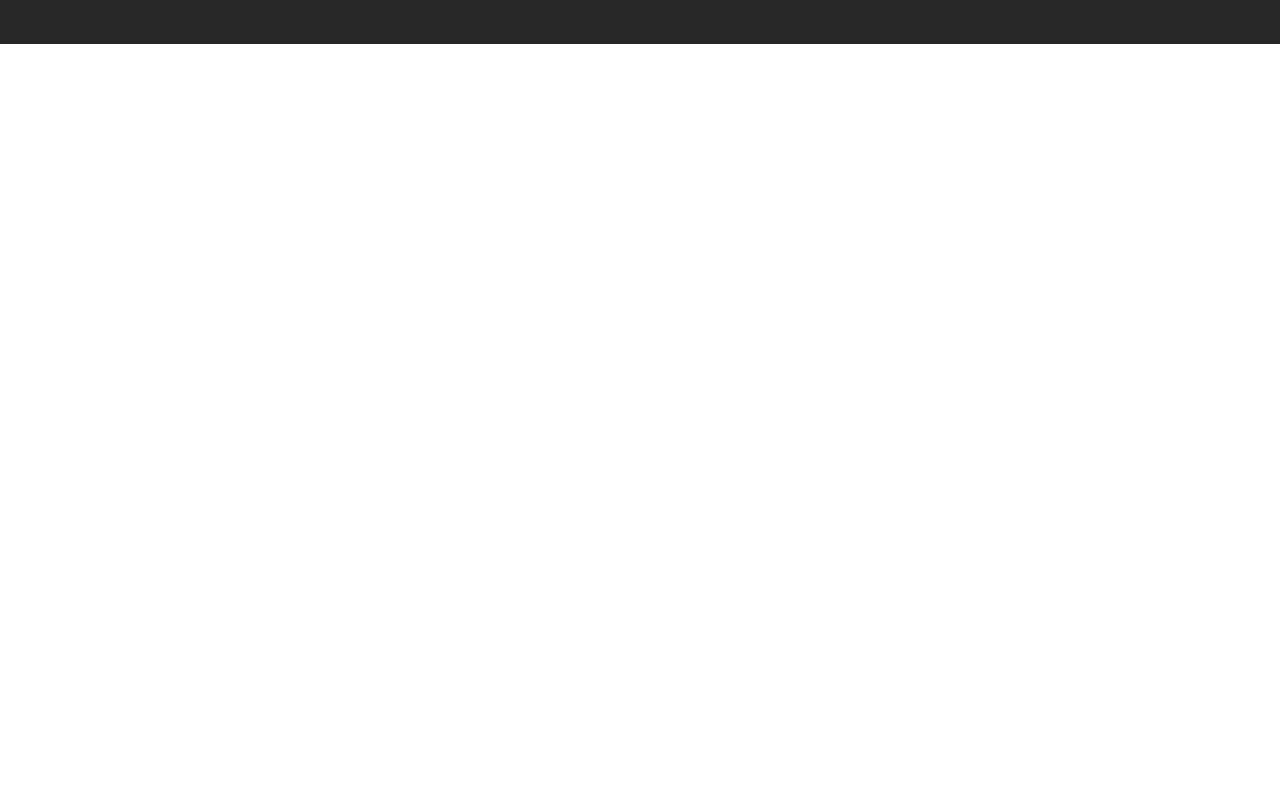
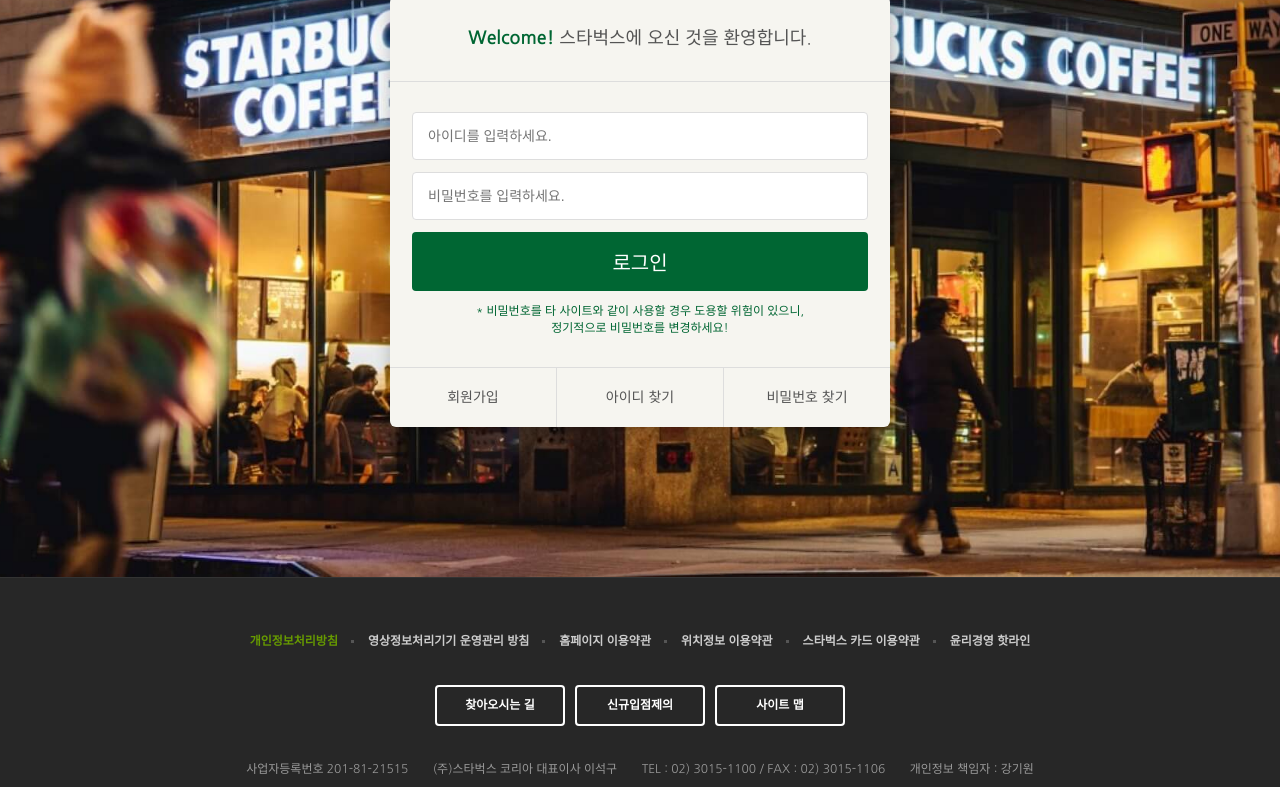
Before and after one commit to Seungeun727/starbucks-vanila-web-clone, a plain HTML site: page signin/index.html in a window 1280 px wide. Shown: the part 290-1077 px from the top of the page. Before the commit the page ends 800 px from the top, so only its background shows below. Drawn offline with nearby package versions, Linux system fonts and the light colour scheme.

Commit message:
create login page

```diff
--- /dev/null
+++ b/css/signin.css
@@ -0,0 +1,89 @@
+/* SIGNIN */
+
+.signin {
+  margin-top: 120px;
+  padding: 100px 0 150px;
+  background-image: url("../images/signin_bg.jpg");
+  background-repeat: no-repeat;
+  background-position: center;
+  background-attachment: fixed;
+  background-size: cover;  /* 배경 이미지 크기 조절 */
+}
+
+.signin h1 {
+  color: #fff;
+  font-size: 30px;
+  font-weight: 700;
+  text-align: center;
+  margin-bottom: 24px;
+}
+
+.signin__card {
+  width: 500px;
+  border-radius: 6px;
+  background-color: #F6F5F0;
+  box-shadow: 2px 2px 20px rgba(0, 0, 0, .3);
+  color: #555;
+  text-align: center;
+  margin: 0 auto;
+}
+
+.signin__card h2 {
+  padding: 30px;
+  font-size: 18px;
+  text-align: center;
+  border-bottom: 1px solid #ddd;
+}
+
+.signin__card h2 strong {
+  font-weight: 700;
+  color: #006633;
+}
+
+.signin__card form {
+  padding: 30px 22px;
+}
+
+.signin__card form input {
+  width: 100%;
+  margin-bottom: 12px;
+  padding: 15px;
+  border: 1px solid #ddd;
+  border-radius: 4px;
+  box-sizing: border-box;
+  outline: none;
+  font-size: 14px;
+}
+
+/* 속성 선택자 */
+.signin__card form [type="submit"] {
+  background-color: #006633;
+  border: none;
+  color: #fff;
+  font-size: 20px;
+  cursor: pointer;
+}
+
+.signin__card form p {
+  color: #006633;
+  font-size: 12px;
+  text-align: center;
+}
+
+.signin__card .actions {
+  display: flex;
+  border-top: 1px solid #ddd;
+}
+.signin__card .actions a {
+  flex-grow: 1;   /* 증가 비율 */
+  flex-basis: 0;  /* 기본 넓이 */
+  text-align: center;
+  padding: 20px;
+  border-right: 1px solid #ddd;
+  color: #555;
+  font-size: 14px;
+}
+
+.signin__card .actions a:last-child {
+  border-right: none;
+}
--- a/signin/index.html
+++ b/signin/index.html
@@ -34,6 +34,7 @@
   <link rel="stylesheet" href="https://fonts.googleapis.com/icon?family=Material+Icons">
 
   <link rel="stylesheet" href="../css/common.css">
+  <link rel="stylesheet" href="../css/signin.css">
 
   <script defer src="../js/common.js"></script>
 </head>
@@ -370,7 +371,26 @@
   </header>
 
   <section class="signin">
-
+    <h1>로그인</h1>
+    <div class="signin__card">
+      <h2>
+       <strong>Welcome!</strong> 스타벅스에 오신 것을 환영합니다.
+      </h2>
+      <form>
+        <input type="text" placeholder="아이디를 입력하세요." />
+        <input type="password" placeholder="비밀번호를 입력하세요." />
+        <input type="submit" value="로그인" />
+        <p>
+          * 비밀번호를 타 사이트와 같이 사용할 경우 도용할 위험이 있으니,<br />
+          정기적으로 비밀번호를 변경하세요!
+        </p>
+      </form>
+      <div class="actions">
+        <a href="javascript:void(0)">회원가입</a>
+        <a href="javascript:void(0)">아이디 찾기</a>
+        <a href="javascript:void(0)">비밀번호 찾기</a>
+      </div>
+    </div>
   </section>
 
   <!--FOOTER-->
```
